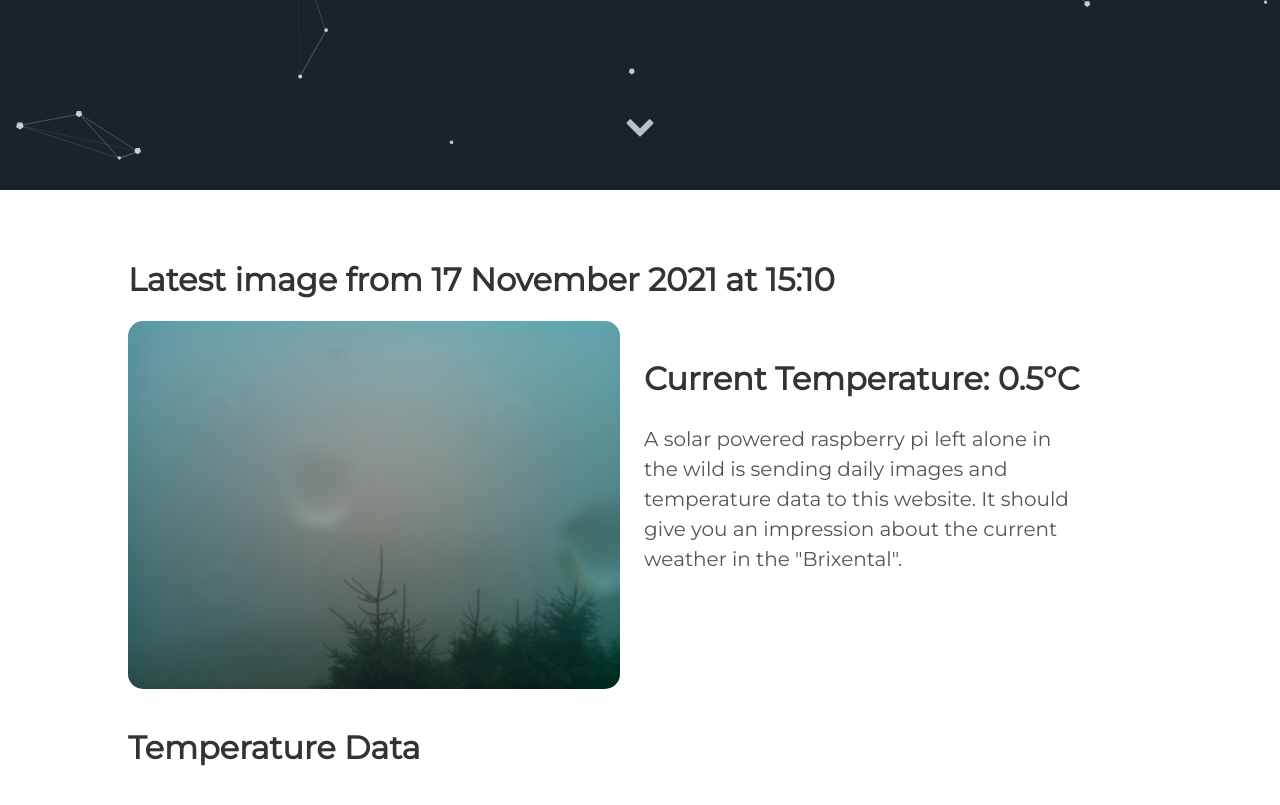
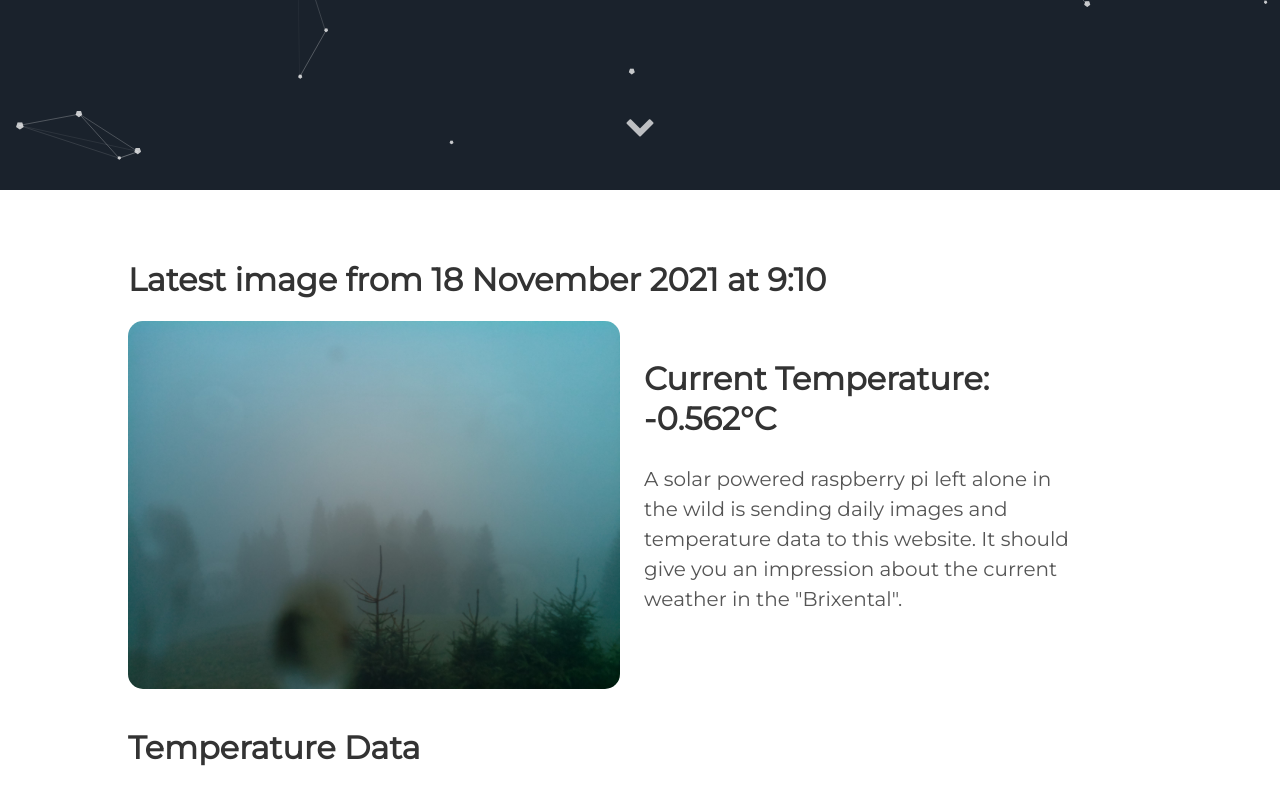
Before and after one commit to vektorious/vektorious.github.io, a Jekyll site: the page built from resources/huette.md, in a window 1280 px wide and 900 px high, scrolled down 710 px. Shown: the top 805 px of the window. Built offline with Jekyll 4.4.1, drawn with Linux system fonts in a browser that asks for light colours.

Commit message:
I'm a bot beep boop

```diff
--- a/resources/huette.md
+++ b/resources/huette.md
@@ -6,13 +6,13 @@ image: '/assets/img/'
 description: 'Live image from the Austrian alps'
 twitter_text: ' '
 ---
-## Latest image from 17 November 2021 at 15:10
+## Latest image from 18 November 2021 at  9:10
 <div class="huette">
   <div class="huette-image">
     <img src="{{ "/assets/img/huette.jpg" | prepend: site.baseurl }}">
   </div>
   <div class="huette-text">
-        <h2>Current Temperature: 0.5°C</h2>
+        <h2>Current Temperature: -0.562°C</h2>
         <p>A solar powered raspberry pi left alone in the wild is sending daily images and temperature data to this website. It should give you an impression about the current weather in the "Brixental".</p>
 
   </div>
```
Also changed, not shown: rpi-script/2021-11-18_090909.txt (renamed from rpi-script/2021-11-17_150908.txt, +5 -5 lines), rpi-script/huette.md (+2 -2 lines), assets/img/huette.jpg, assets/img/temp_plot.png, rpi-script/temp_plot.png, 1 other file.
